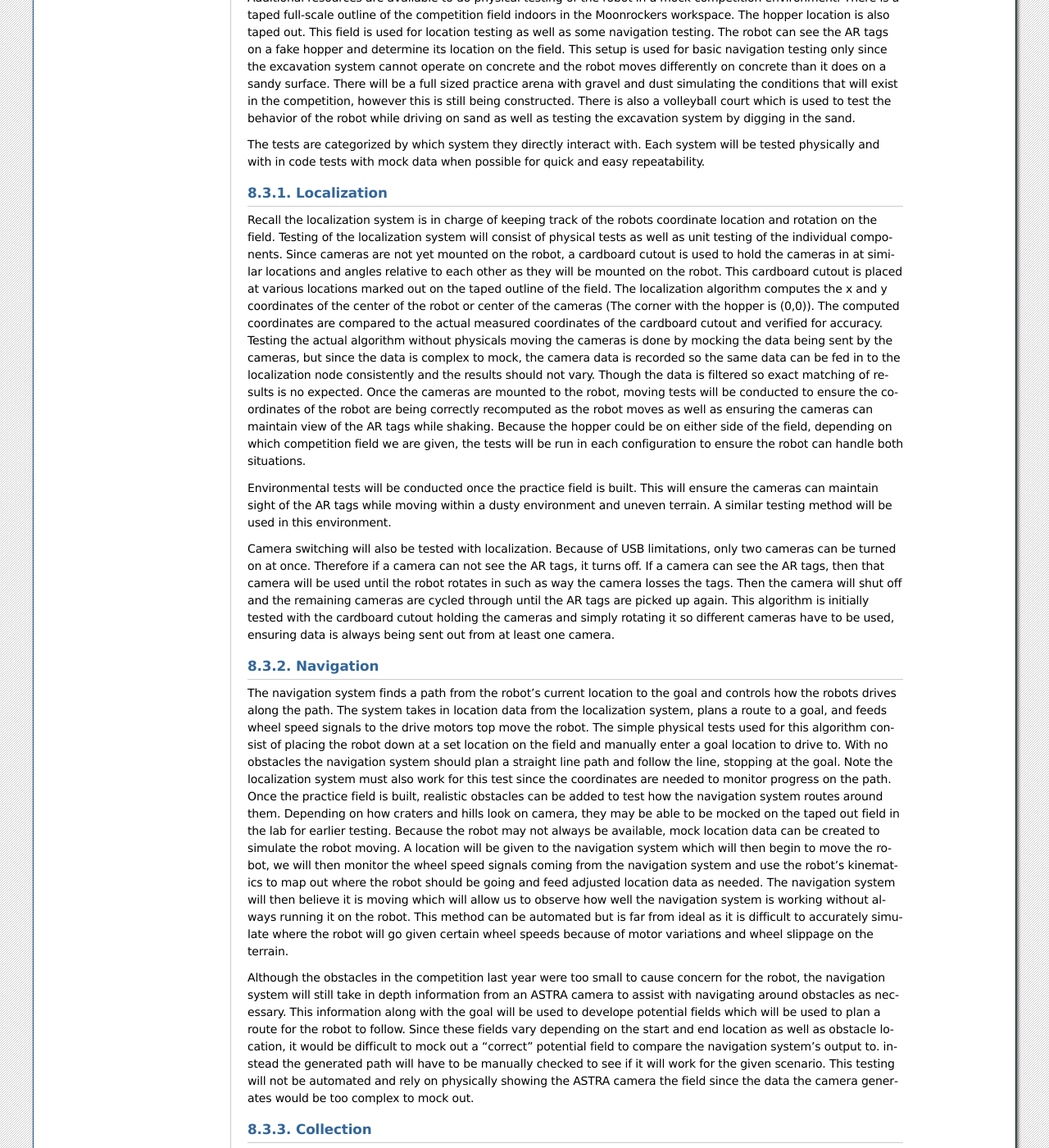
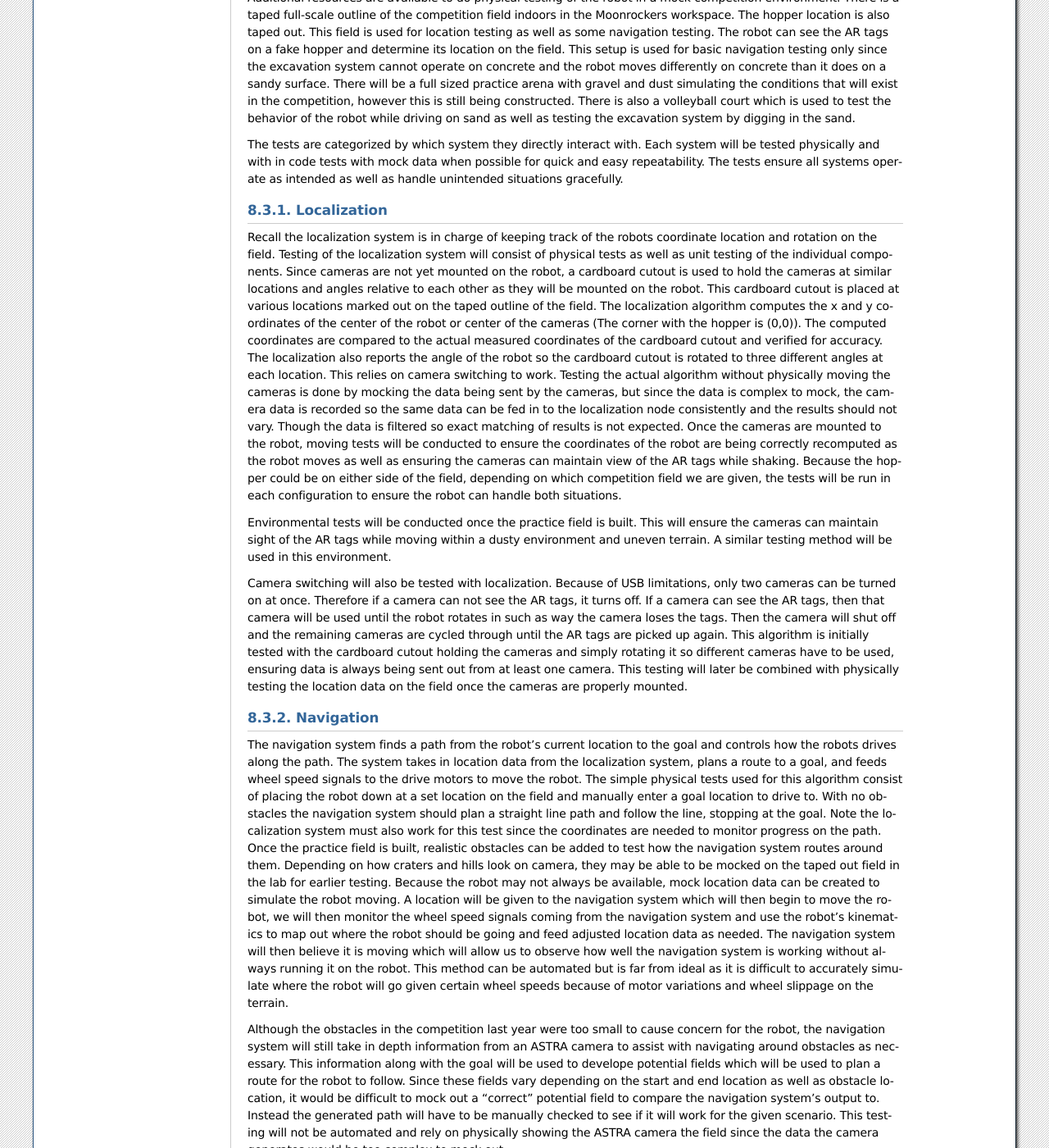
Before and after one commit to kaliRegenold/SeniorDesign, a Sphinx documentation site: the page built from DesignDoc/source/testing.rst, in a window 1280 px wide and 1400 px high, scrolled down 905 px. Shown: the whole window at 82% size. Built offline with Sphinx 7.4.7, drawn with Linux system fonts in a browser that asks for light colours; some of the changed text lies outside the part shown.

Commit message:
Fixed typos in testing plan

```diff
--- a/DesignDoc/source/testing.rst
+++ b/DesignDoc/source/testing.rst
@@ -64,7 +64,8 @@ testing the excavation system by digging in the sand.
 
 The tests are categorized by which system they directly interact with. Each
 system will be tested physically and with in code tests with mock data when
-possible for quick and easy repeatability.
+possible for quick and easy repeatability. The tests ensure all systems operate
+as intended as well as handle unintended situations gracefully.
 
 Localization
 ~~~~~~~~~~~~
@@ -73,23 +74,25 @@ Recall the localization system is in charge of keeping track of the robots
 coordinate location and rotation on the field. Testing of the localization
 system will consist of physical tests as well as unit testing of the individual
 components. Since cameras are not yet mounted on the robot, a cardboard cutout
-is used to hold the cameras in at similar locations and angles relative to each
+is used to hold the cameras at similar locations and angles relative to each
 other as they will be mounted on the robot. This cardboard cutout is placed at
 various locations marked out on the taped outline of the field. The localization
 algorithm computes the x and y coordinates of the center of the robot or center
 of the cameras (The corner with the hopper is (0,0)). The computed coordinates
 are compared to the actual measured coordinates of the cardboard cutout and
-verified for accuracy. Testing the actual algorithm without physicals moving the
-cameras is done by mocking the data being sent by the cameras, but since the
-data is complex to mock, the camera data is recorded so the same data can be fed
-in to the localization node consistently and the results should not vary. Though
-the data is filtered so exact matching of results is no expected. Once the
-cameras are mounted to the robot, moving tests will be conducted to ensure the
-coordinates of the robot are being correctly recomputed as the robot moves as
-well as ensuring the cameras can maintain view of the AR tags while shaking.
-Because the hopper could be on either side of the field, depending on which
-competition field we are given, the tests will be run in each configuration to
-ensure the robot can handle both situations.
+verified for accuracy. The localization also reports the angle of the robot so
+the cardboard cutout is rotated to three different angles at each location. This
+relies on camera switching to work. Testing the actual algorithm without
+physically moving the cameras is done by mocking the data being sent by the
+cameras, but since the data is complex to mock, the camera data is recorded so
+the same data can be fed in to the localization node consistently and the
+results should not vary. Though the data is filtered so exact matching of
+results is not expected. Once the cameras are mounted to the robot, moving tests
+will be conducted to ensure the coordinates of the robot are being correctly
+recomputed as the robot moves as well as ensuring the cameras can maintain view
+of the AR tags while shaking. Because the hopper could be on either side of the
+field, depending on which competition field we are given, the tests will be run
+in each configuration to ensure the robot can handle both situations.
 
 Environmental tests will be conducted once the practice field is built. This
 will ensure the cameras can maintain sight of the AR tags while moving within a
@@ -99,12 +102,13 @@ this environment.
 Camera switching will also be tested with localization. Because of USB
 limitations, only two cameras can be turned on at once. Therefore if a camera
 can not see the AR tags, it turns off. If a camera can see the AR tags, then
-that camera will be used until the robot rotates in such as way the camera
-losses the tags. Then the camera will shut off and the remaining cameras are
-cycled through until the AR tags are picked up again. This algorithm is
-initially tested with the cardboard cutout holding the cameras and simply
-rotating it so different cameras have to be used, ensuring data is always being
-sent out from at least one camera.
+that camera will be used until the robot rotates in such as way the camera loses
+the tags. Then the camera will shut off and the remaining cameras are cycled
+through until the AR tags are picked up again. This algorithm is initially
+tested with the cardboard cutout holding the cameras and simply rotating it so
+different cameras have to be used, ensuring data is always being sent out from
+at least one camera. This testing will later be combined with physically testing
+the location data on the field once the cameras are properly mounted.
 
 Navigation
 ~~~~~~~~~~
@@ -112,7 +116,7 @@ Navigation
 The navigation system finds a path from the robot's current location to the goal
 and controls how the robots drives along the path. The system takes in location
 data from the localization system, plans a route to a goal, and feeds wheel
-speed signals to the drive motors top move the robot. The simple physical tests
+speed signals to the drive motors to move the robot. The simple physical tests
 used for this algorithm consist of placing the robot down at a set location on
 the field and manually enter a goal location to drive to. With no obstacles the
 navigation system should plan a straight line path and follow the line, stopping
@@ -139,7 +143,7 @@ necessary. This information along with the goal will be used to develope
 potential fields which will be used to plan a route for the robot to follow.
 Since these fields vary depending on the start and end location as well as
 obstacle location, it would be difficult to mock out a "correct" potential field
-to compare the navigation system's output to. instead the generated path will
+to compare the navigation system's output to. Instead the generated path will
 have to be manually checked to see if it will work for the given scenario. This
 testing will not be automated and rely on physically showing the ASTRA camera
 the field since the data the camera generates would be too complex to mock out.
```
